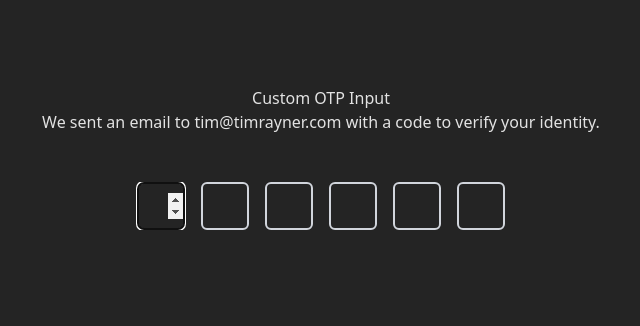
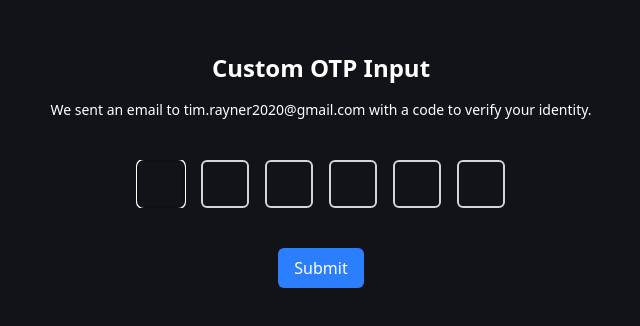
Before and after one commit to tim-rayner/custom-otp, a React (Vite) app: page / in a window 1280 px wide. Shown: the part 218-544 px from the top of the page, without its empty margins (319-959 px from the left). Built offline with nearby package versions, Linux system fonts and the light colour scheme.

Commit message:
feat: added manual password submit button for accessibility

```diff
--- a/src/App.tsx
+++ b/src/App.tsx
@@ -1,7 +1,7 @@
 import { useState } from "react";
 import "./App.css";
+import LoadingButton from "./components/LoadingButton";
 import PasswordInput from "./components/password/PasswordInput";
-
 function App() {
   const [passcode, setPasscode] = useState("");
   const [isLoading, setIsLoading] = useState(false);
@@ -35,13 +35,22 @@ function App() {
       });
   };
 
+  const handleManualSubmit = () => {
+    if (passcode.length !== 6) {
+      setError(true);
+      setIsLoading(false);
+      return;
+    }
+    handleSubmit();
+  };
+
   return (
-    <>
-      <h1>Custom OTP Input</h1>
+    <div className="flex flex-col items-center justify-center h-screen gap-4">
+      <h1 className="text-white text-2xl font-bold">Custom OTP Input</h1>
       {!success && (
-        <p>
-          We sent an email to tim@timrayner.com with a code to verify your
-          identity.
+        <p className="text-white text-sm">
+          We sent an email to tim.rayner2020@gmail.com with a code to verify
+          your identity.
         </p>
       )}
       <PasswordInput
@@ -50,7 +59,11 @@ function App() {
         isLoading={isLoading}
         success={success}
       />
-    </>
+
+      {!success && (
+        <LoadingButton isLoading={isLoading} onClick={handleManualSubmit} />
+      )}
+    </div>
   );
 }
 
--- /dev/null
+++ b/src/components/LoadingButton.tsx
@@ -0,0 +1,46 @@
+type LoadingButtonProps = {
+  isLoading: boolean;
+  onClick: () => void;
+};
+
+const LoadingButton = ({ isLoading, onClick }: LoadingButtonProps) => {
+  return (
+    <button
+      className={`bg-blue-500 text-white px-4 py-2 rounded-md flex items-center gap-2 my-6 ${
+        isLoading ? "opacity-75 cursor-not-allowed" : "hover:bg-blue-600"
+      }`}
+      onClick={onClick}
+      disabled={isLoading}
+    >
+      {isLoading ? (
+        <>
+          <svg
+            className="animate-spin h-5 w-5 text-white"
+            xmlns="http://www.w3.org/2000/svg"
+            fill="none"
+            viewBox="0 0 24 24"
+          >
+            <circle
+              className="opacity-25"
+              cx="12"
+              cy="12"
+              r="10"
+              stroke="currentColor"
+              strokeWidth="4"
+            ></circle>
+            <path
+              className="opacity-75"
+              fill="currentColor"
+              d="M4 12a8 8 0 018-8V0C5.373 0 0 5.373 0 12h4zm2 5.291A7.962 7.962 0 014 12H0c0 3.042 1.135 5.824 3 7.938l3-2.647z"
+            ></path>
+          </svg>
+          <span>Loading...</span>
+        </>
+      ) : (
+        "Submit"
+      )}
+    </button>
+  );
+};
+
+export default LoadingButton;
--- a/src/components/password/DigitInput.tsx
+++ b/src/components/password/DigitInput.tsx
@@ -31,7 +31,7 @@ const DigitInput = ({
       max={9}
       min={0}
       key={index}
-      className={`border-2 border-gray-300 rounded-md w-12 h-12 mx-2 text-center text-xl ${
+      className={`border-2 border-gray-300 rounded-md w-12 h-12 mx-2 text-center text-xl [appearance:textfield] [&::-webkit-outer-spin-button]:appearance-none [&::-webkit-inner-spin-button]:appearance-none ${
         focus ? "border-blue-500" : ""
       } ${error ? "border-red-500" : ""}`}
       autoFocus={focus}
--- a/src/components/password/PasswordInput.tsx
+++ b/src/components/password/PasswordInput.tsx
@@ -99,7 +99,7 @@ const PasswordInput = ({
 
   if (success) {
     return (
-      <div className="flex items-center justify-center my-12">
+      <div className="flex items-center justify-center my-6">
         <AnimatedCheckmark />
       </div>
     );
@@ -107,7 +107,7 @@ const PasswordInput = ({
 
   return (
     <>
-      <div className="flex items-center justify-center my-12 max-w-md mx-auto overflow-hidden">
+      <div className="flex items-center justify-center mt-6 max-w-md mx-auto overflow-hidden">
         {Array.from({ length: 6 }).map((_, index) => (
           <DigitInput
             key={index}
@@ -125,8 +125,11 @@ const PasswordInput = ({
           />
         ))}
       </div>
-      {error && <p>Error</p>}
-      {isLoading && <p>Loading...</p>}
+      {error && (
+        <p className="text-red-500 text-sm mt-2">
+          One time password is incorrect
+        </p>
+      )}
     </>
   );
 };
--- a/src/index.css
+++ b/src/index.css
@@ -5,7 +5,7 @@
 
   color-scheme: light dark;
   color: rgba(255, 255, 255, 0.87);
-  background-color: #242424;
+  background-color: #121318;
 
   font-synthesis: none;
   text-rendering: optimizeLegibility;
```
